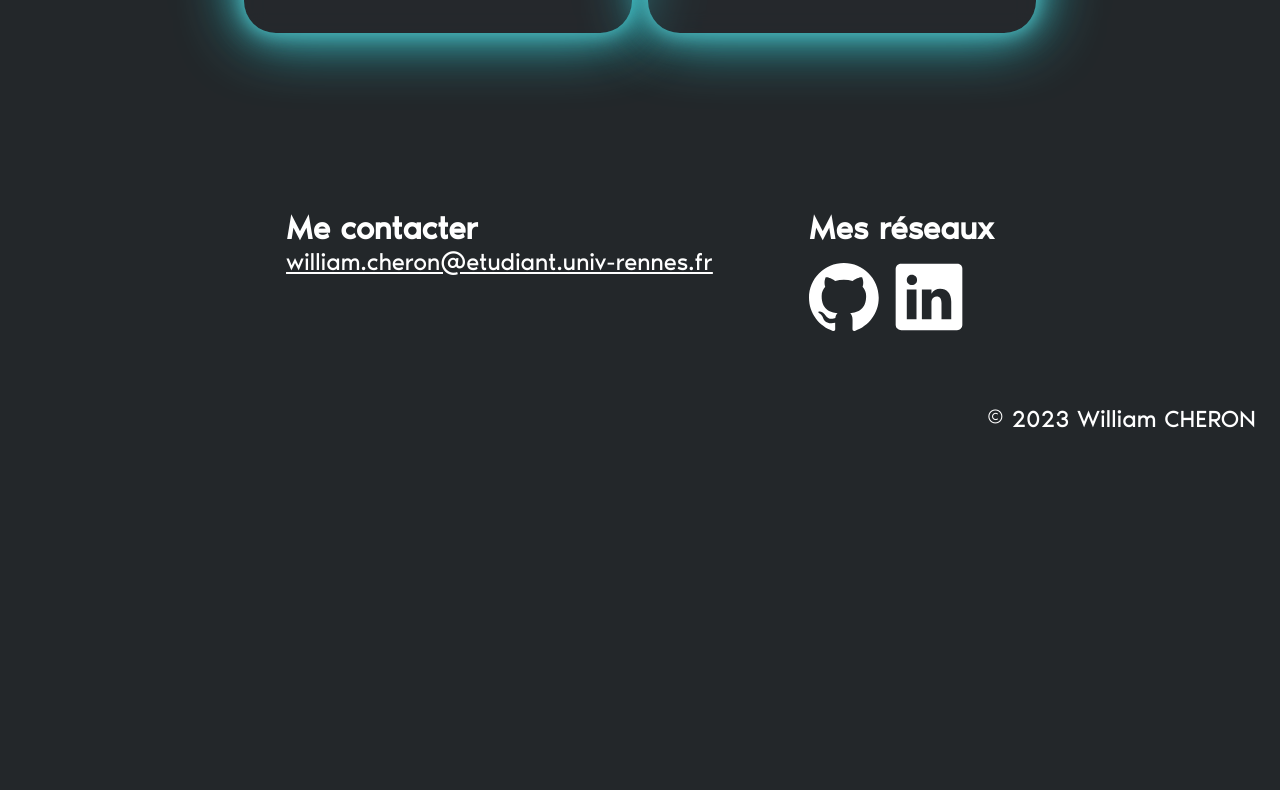
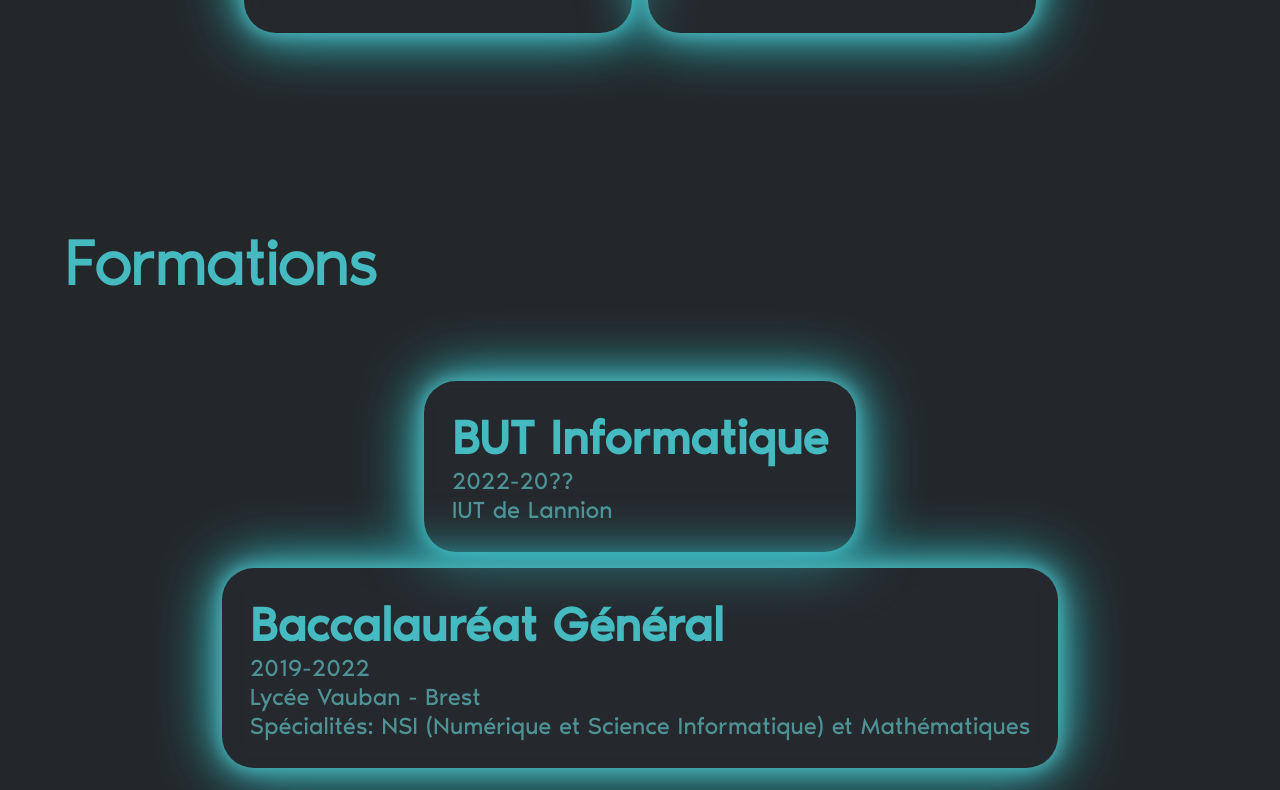
Before and after one commit to MrMiamm/PortfolioV2, a Next.js app: page / in a window 1280 px wide. Shown: the part 1790-2580 px from the top of the page. Before the commit the page ends 2247 px from the top, so only its background shows below. Built offline with nearby package versions, Linux system fonts and the light colour scheme.

Commit message:
Section Formation

```diff
--- a/src/app/page.tsx
+++ b/src/app/page.tsx
@@ -12,7 +12,7 @@ export default function Portfolio() {
         <div id={styles.bgGradient}></div>
         <Header />
         <section id={styles.accueil}>
-            <Image src="/photo.webp" alt="Une photo de moi" width={500} height={500} />
+            <Image src="/img/photo.webp" alt="Une photo de moi" width={500} height={500} />
             <div id={styles.accueil_content}>
                 <div>
                     <p>William CHERON</p>
@@ -76,6 +76,30 @@ export default function Portfolio() {
             </div>
         </section>
 
+        <div id="gotoFormations" className="goto"></div>
+        <section className={styles.formations}>
+            <h1 id="formations">Formations</h1>
+            <div>
+                <article>
+                    <h2>BUT Informatique</h2>
+                    <div>
+                        <p>2022-20??
+                        <br />IUT de Lannion
+                        </p>
+                    </div>
+                </article>
+                <article>
+                    <h2>Baccalauréat Général</h2>
+                    <div>
+                        <p>2019-2022
+                        <br />Lycée Vauban - Brest
+                        <br />Spécialités: NSI (Numérique et Science Informatique) et Mathématiques
+                        </p>
+                    </div>
+                </article>
+            </div>
+        </section>
+
         <Footer />
         </>
     );
```
